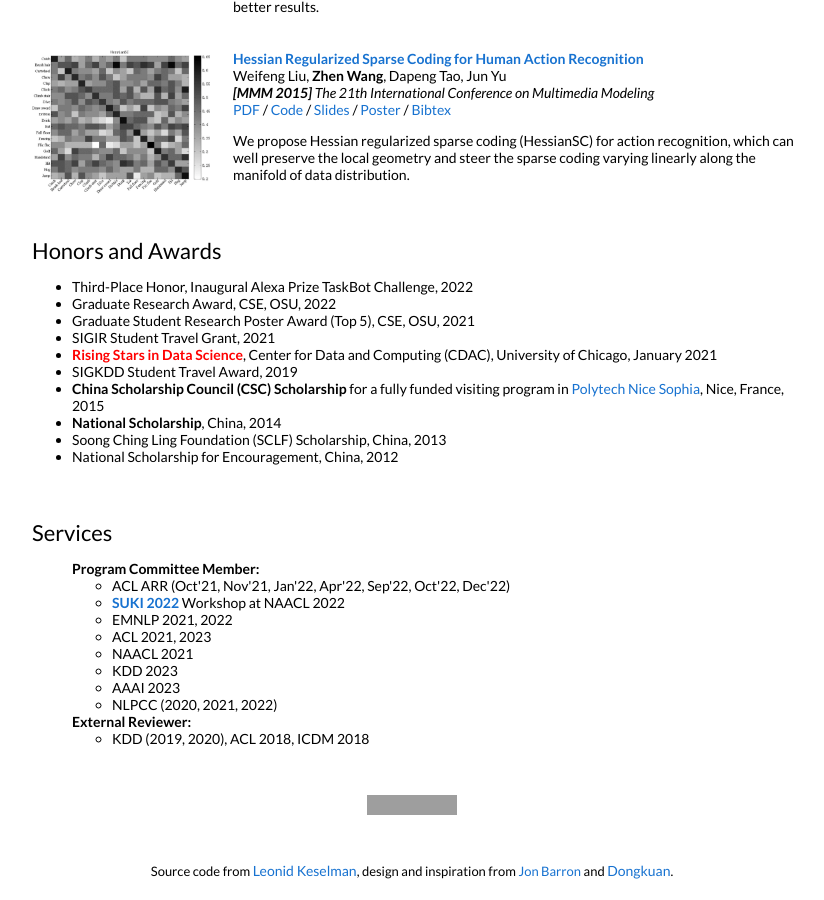
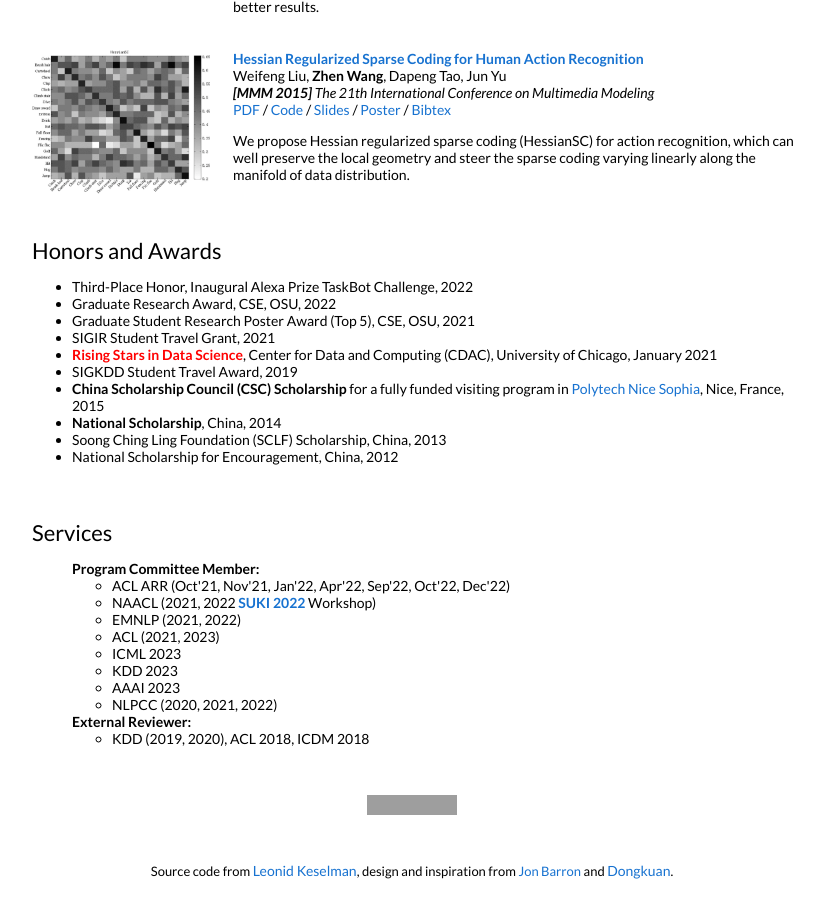
Before and after one commit to zhenwang9102/zhenwang9102.github.io, a Jekyll site: the page built from _posts/2019-06-02-venue.markdown, in a window 1280 px wide and 900 px high, scrolled down 3505 px. Shown: the whole window, without its empty margins (228-1052 px from the left). Built offline with Jekyll 4.4.1, drawn with Linux system fonts in a browser that asks for light colours; grey boxes are pictures that could not be loaded.

Commit message:
Update default.html

```diff
--- a/_layouts/default.html
+++ b/_layouts/default.html
@@ -565,16 +565,16 @@
                     ACL ARR (Oct'21, Nov'21, Jan'22, Apr'22, Sep'22, Oct'22, Dec'22)
                   </li>
                   <li>
-                    <b><a href="https://suki-workshop.github.io/">SUKI 2022</a></b> Workshop at NAACL 2022
+                    NAACL (2021, 2022 <b><a href="https://suki-workshop.github.io/">SUKI 2022</a></b> Workshop)
                   </li>
                   <li>
-                    EMNLP 2021, 2022
+                    EMNLP (2021, 2022)
                   </li>
                   <li>
-                    ACL 2021, 2023
+                    ACL (2021, 2023)
                   </li>
                   <li>
-                    NAACL 2021
+                    ICML 2023
                   </li>
                   <li>
                     KDD 2023
```
